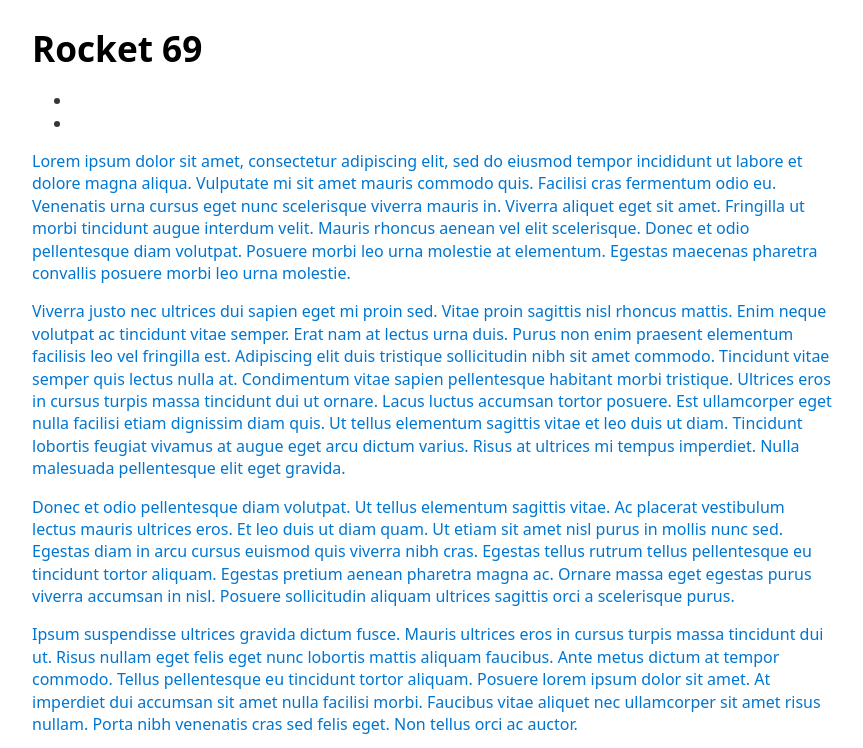
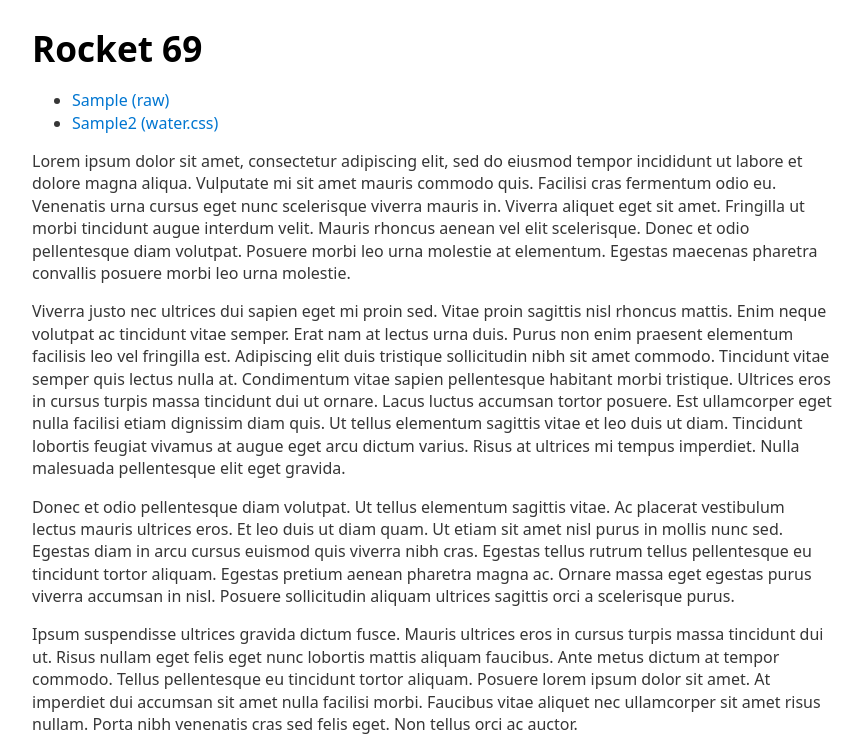
Before and after one commit to Fiorina161/website, a plain HTML site: page index.html in a window 1280 px wide. Shown: the top 748 px of the page, without its empty margins (208-1071 px from the left). Drawn offline with nearby package versions, Linux system fonts and the light colour scheme.

Commit message:
Update index.html

```diff
--- a/index.html
+++ b/index.html
@@ -12,8 +12,8 @@
         <div class="container">
             <h1>Rocket 69</h1>
             <ul>
-                <li><a href='sample.html>Sample (raw)</a>'</li>
-                <li><a href='sample2.html>Sample2 (water.css)</a>'</li>
+                <li><a href='sample.html'>Sample (raw)</a></li>
+                <li><a href='sample2.html'>Sample2 (water.css)</a></li>
             </ul>
             <p>
 Lorem ipsum dolor sit amet, consectetur adipiscing elit, sed do eiusmod tempor incididunt ut labore et dolore magna aliqua. Vulputate mi sit amet mauris commodo quis. Facilisi cras fermentum odio eu. Venenatis urna cursus eget nunc scelerisque viverra mauris in. Viverra aliquet eget sit amet. Fringilla ut morbi tincidunt augue interdum velit. Mauris rhoncus aenean vel elit scelerisque. Donec et odio pellentesque diam volutpat. Posuere morbi leo urna molestie at elementum. Egestas maecenas pharetra convallis posuere morbi leo urna molestie.
```
